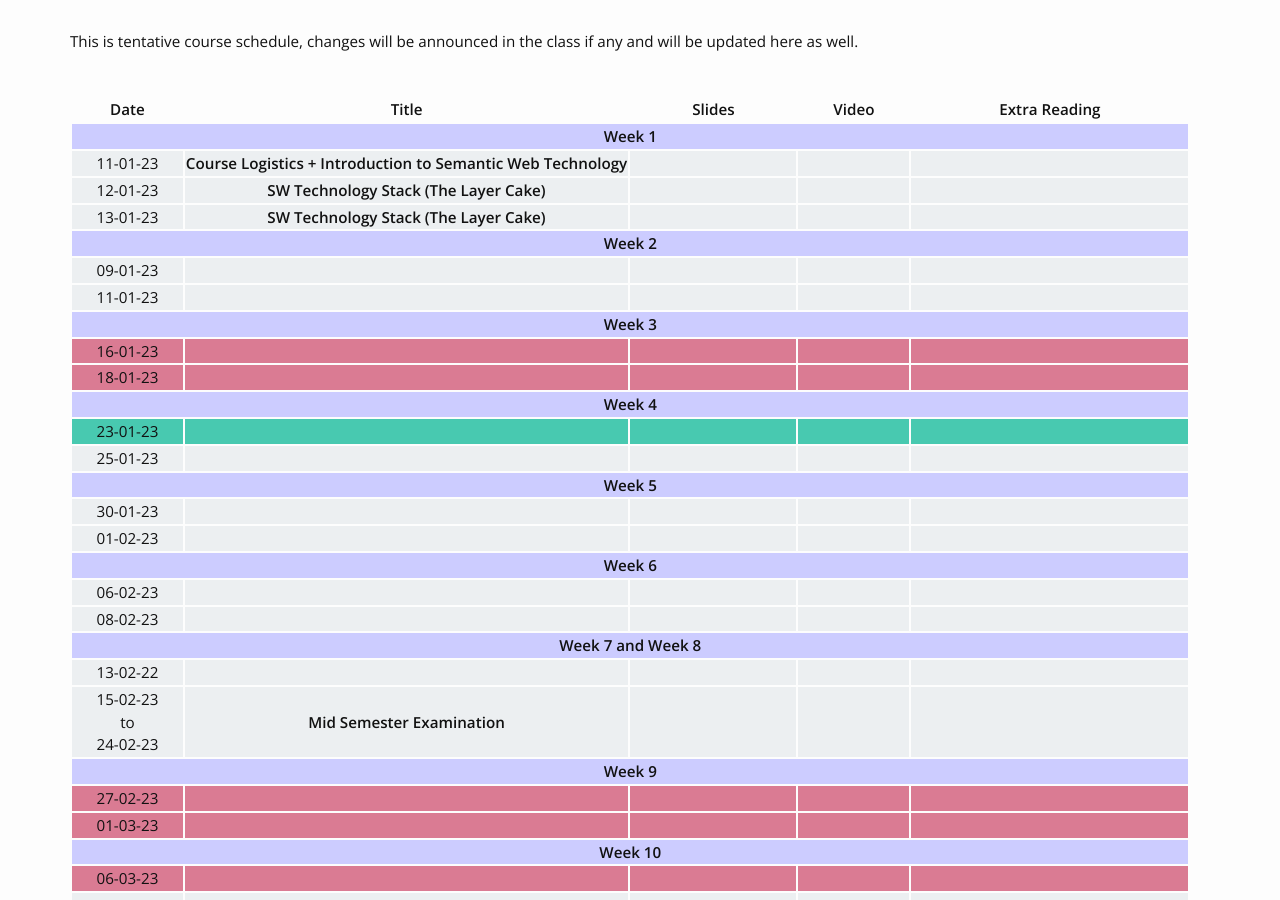
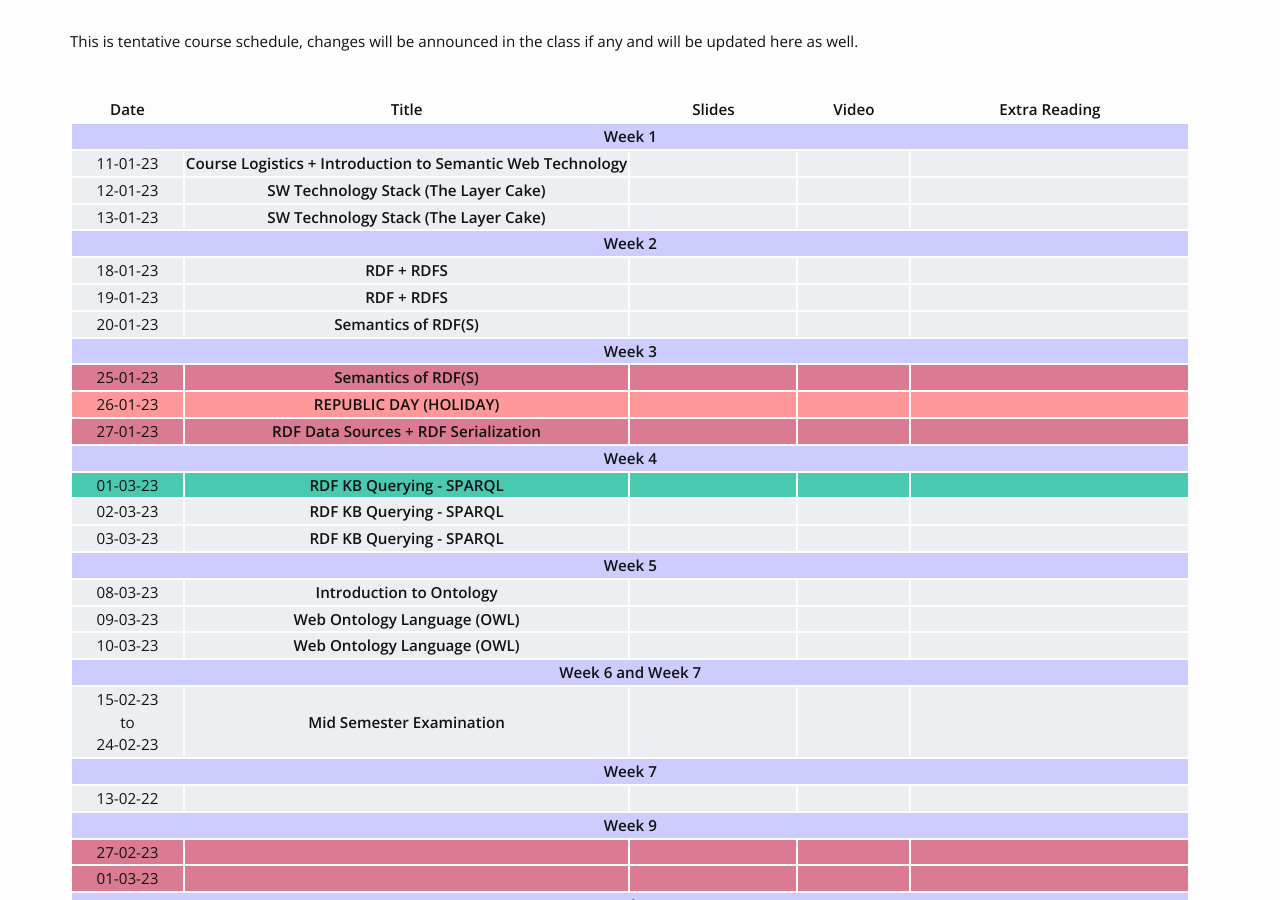
Before and after one commit to plaban/kmst-spring-2023, a Jekyll site: the page built from schedule.md, in a window 1280 px wide and 900 px high, scrolled down 285 px. Built offline with Jekyll 4.4.1, drawn with Linux system fonts in a browser that asks for light colours; nearby versions of some CDN libraries.

Commit message:
updating schedule

```diff
--- a/_layouts/schedule.html
+++ b/_layouts/schedule.html
@@ -57,8 +57,8 @@ layout: default
         </tr>
 
             <tr bgcolor="#ECEFF1">
-                <td align="center">09-01-23</td>
-                <td align="center"><b> </b></td>
+                <td align="center">18-01-23</td>
+                <td align="center"><b>RDF + RDFS</b></td>
                 <td align="center">
                     <a href=" " target="_blank"><b></b></a>
                 </td>
@@ -70,8 +70,19 @@ layout: default
                 </td>
             </tr>
             <tr bgcolor="#ECEFF1">
-                <td align="center">11-01-23</td>
-                <td align="center"><b> </b></td>
+                <td align="center">19-01-23</td>
+                <td align="center"><b> RDF + RDFS </b></td>
+                <td align="center">
+                    <a href=" " target="_blank"><b></b></a>
+                </td>
+                <td align="center"></td>
+                <td align="center">
+                    <a href=" " target="_blank"><b> </b></a>
+                </td>
+            </tr>
+            <tr bgcolor="#ECEFF1">
+                <td align="center">20-01-23</td>
+                <td align="center"><b> Semantics of RDF(S) </b></td>
                 <td align="center">
                     <a href=" " target="_blank"><b></b></a>
                 </td>
@@ -86,15 +97,22 @@ layout: default
         </tr>
 
             <tr bgcolor="#da7b93">
-                <td align="center">16-01-23</td>
-                <td align="center"><b> </b></td>
+                <td align="center">25-01-23</td>
+                <td align="center"><b> Semantics of RDF(S) </b></td>
+                <td align="center"></td>
+                <td align="center"></td>
+                <td align="center"></td>
+            </tr>
+            <tr bgcolor="#ff9999">
+                <td align="center">26-01-23</td>
+                <td align="center"><b> REPUBLIC DAY (HOLIDAY) </b></td>
                 <td align="center"></td>
                 <td align="center"></td>
                 <td align="center"></td>
             </tr>
             <tr bgcolor="#da7b93">
-                <td align="center">18-01-23</td>
-                <td align="center"><b> </b></td>
+                <td align="center">27-01-23</td>
+                <td align="center"><b> RDF Data Sources + RDF Serialization </b></td>
                 <td align="center"></td>
                 <td align="center"></td>
                 <td align="center"></td>
@@ -105,8 +123,8 @@ layout: default
         </tr>
 
             <tr bgcolor="#48C9B0">
-                <td align="center">23-01-23</td>
-                <td align="center"><b> </b></td>
+                <td align="center">01-03-23</td>
+                <td align="center"><b> RDF KB Querying - SPARQL </b></td>
                 <td align="center">
                     <a href=" " target="_blank"><b></b></a>
                 </td>
@@ -116,8 +134,17 @@ layout: default
                 </td>
             </tr>
             <tr bgcolor="#ECEFF1">
-                <td align="center">25-01-23</td>
-                <td align="center"><b> </b></td>
+                <td align="center">02-03-23</td>
+                <td align="center"><b> RDF KB Querying - SPARQL </b></td>
+                <td align="center">
+                    <a href=" " target="_blank"><b></b></a>
+                </td>
+                <td align="center"></td>
+                <td align="center"></td>
+            </tr>
+            <tr bgcolor="#ECEFF1">
+                <td align="center">03-03-23</td>
+                <td align="center"><b> RDF KB Querying - SPARQL </b></td>
                 <td align="center">
                     <a href=" " target="_blank"><b></b></a>
                 </td>
@@ -130,51 +157,47 @@ layout: default
         </tr>
 
             <tr bgcolor="#ECEFF1">
-                <td align="center">30-01-23</td>
+                <td align="center">08-03-23</td>
+                <td align="center"><b> Introduction to Ontology</b></td>
+                <td align="center"><b></b></td>
                 <td align="center"><b> </b></td>
-                <td align="center">
-                    <a href=" " target="_blank"><b></b></a>
-                </td>
-                <td align="center">
-                    <a href=" " target="_blank"><b> </b></a>
-                </td>
                 <td align="center"></td>
             </tr>
             <tr bgcolor="#ECEFF1">
-                <td align="center">01-02-23</td>
-                <td align="center"><b> </b></td>
-                <td align="center">
-                    <a href=" " target="_blank"><b></b></a>
-                </td>
+                <td align="center">09-03-23</td>
+                <td align="center"><b> Web Ontology Language (OWL) </b></td>
+                <td align="center"><b></b></td>
+                <td align="center"></td>
+                <td align="center"></td>
+            </tr>
+            <tr bgcolor="#ECEFF1">
+                <td align="center">10-03-23</td>
+                <td align="center"><b> Web Ontology Language (OWL) </b></td>
+                <td align="center"><b></b></td>
                 <td align="center"></td>
                 <td align="center"></td>
             </tr>
 
         <tr bgcolor="#CCCCFF">
-                <th colspan=5 align="center" style="vertical-align:middle;">Week 6</th>
+                <th colspan=5 align="center" style="vertical-align:middle;">Week 6 and Week 7 </th>
         </tr>
 
-            <tr bgcolor="#ECEFF1">
-                <td align="center">06-02-23</td>
-                <td align="center"><b> </b></td>
-                <td align="center">
-                    <a href=" " target="_blank"><b></b></a>
-                </td>
-                <td align="center"></td>
-                <td align="center"></td>
-            </tr>
-            <tr bgcolor="#ECEFF1">
-                <td align="center">08-02-23</td>
-                <td align="center"><b> </b></td>
-                <td align="center">
-                    <a href=" " target="_blank"><b></b></a>
-                </td>
-                <td align="center"></td>
-                <td align="center"></td>
-            </tr>
+        <tr bgcolor="#ECEFF1">
+            <td align="center">15-02-23
+                <br>
+                to
+                <br>
+                24-02-23
+            </td>
+            <td align="center"><b>Mid Semester Examination</b></td>
+            <td align="center"></td>
+            <td align="center"></td>
+            <td align="center"></td>
+        </tr>
+
 
         <tr bgcolor="#CCCCFF">
-                <th colspan=5 align="center" style="vertical-align:middle;">Week 7 and Week 8</th>
+                <th colspan=5 align="center" style="vertical-align:middle;">Week 7</th>
         </tr>
 
             <tr bgcolor="#ECEFF1">
@@ -187,18 +210,6 @@ layout: default
                 <td align="center"></td>
             </tr>
 
-            <tr bgcolor="#ECEFF1">
-                <td align="center">15-02-23
-                    <br>
-                    to
-                    <br>
-                    24-02-23
-                </td>
-                <td align="center"><b>Mid Semester Examination</b></td>
-                <td align="center"></td>
-                <td align="center"></td>
-                <td align="center"></td>
-            </tr>
 
         <tr bgcolor="#CCCCFF">
                 <th colspan=5 align="center" style="vertical-align:middle;">Week 9</th>
```
